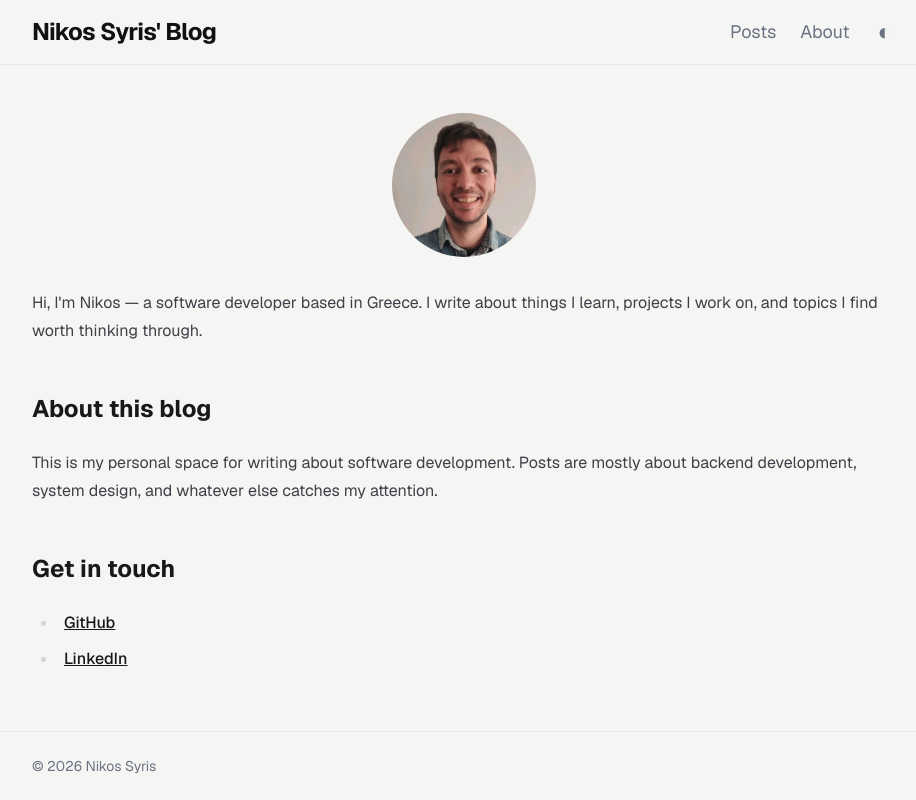
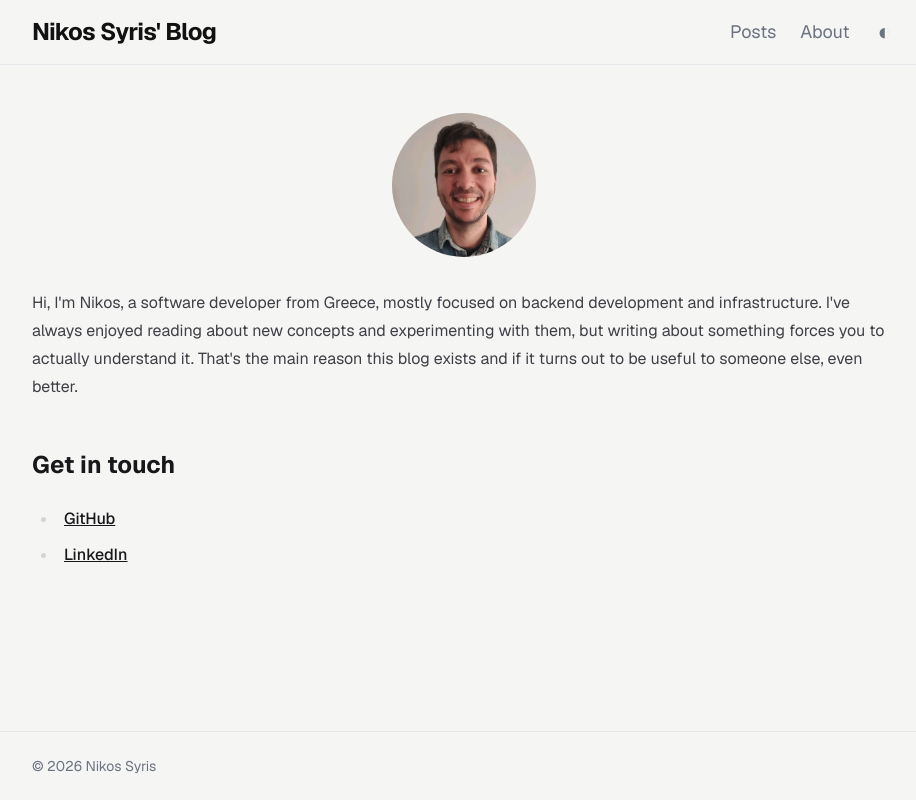
Before and after one commit to NikosSyris/nikossyris.com, a Next.js app in the folder frontend/: page /about in a window 1280 px wide. Shown: the whole page, without its empty margins (176-1092 px from the left). Built offline with nearby package versions, Linux system fonts and the light colour scheme.

Commit message:
Update About page and added copy mechanism

```diff
--- a/frontend/app/about/page.js
+++ b/frontend/app/about/page.js
@@ -21,16 +21,12 @@ export default function AboutPage() {
       </div>
 
       <p>
-        Hi, I&apos;m Nikos — a software developer based in Greece. I write
-        about things I learn, projects I work on, and topics I find worth
-        thinking through.
-      </p>
-
-      <h2>About this blog</h2>
-      <p>
-        This is my personal space for writing about software development. Posts
-        are mostly about backend development, system design, and whatever else
-        catches my attention.
+        Hi, I&apos;m Nikos, a software developer from Greece, mostly focused
+        on backend development and infrastructure. I&apos;ve always enjoyed
+        reading about new concepts and experimenting with them, but writing
+        about something forces you to actually understand it. That&apos;s the
+        main reason this blog exists and if it turns out to be useful to someone
+        else, even better.
       </p>
 
       <h2>Get in touch</h2>
```
Also changed, not shown: 1 other file (tests, documents, lock files or other folders).
